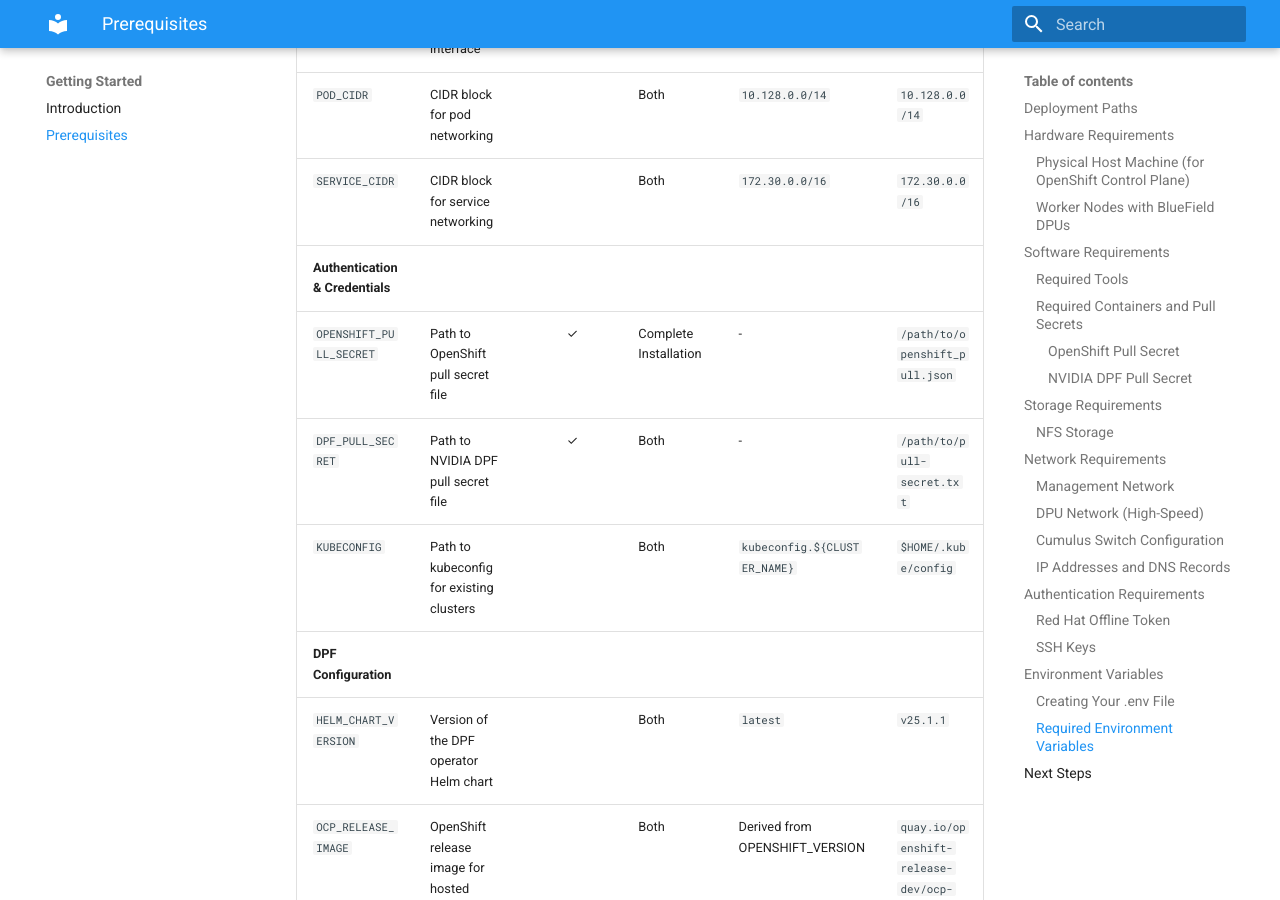
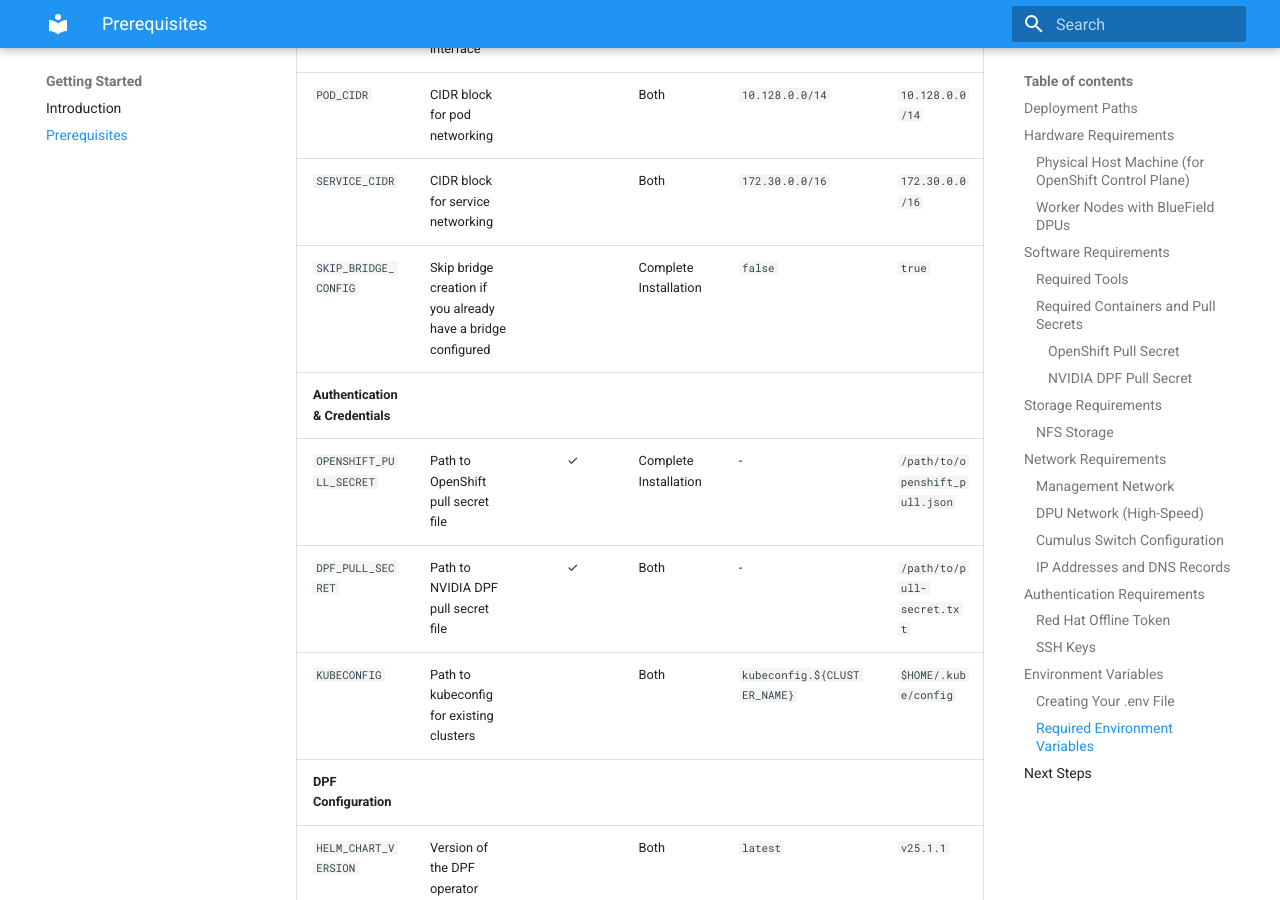
Before and after one commit to szigmon/openshift-dpf, an MkDocs documentation site: the page built from docs/prerequisites.md, in a window 1280 px wide and 900 px high, scrolled down 6495 px. Built offline with MkDocs 1.6.1 and Material for MkDocs 9.7.7, drawn with Linux system fonts in a browser that asks for light colours.

Commit message:
Fix navigation issues in Netlify and update prerequisites with SKIP_BRIDGE_CONFIG

```diff
--- a/docs/prerequisites.md
+++ b/docs/prerequisites.md
@@ -200,6 +200,7 @@
 | `DPU_INTERFACE` | Primary DPU network interface | ✓ | Both | - | `ens7f0np0` |
 | `POD_CIDR` | CIDR block for pod networking | | Both | `10.128.0.0/14` | `10.128.0.0/14` |
 | `SERVICE_CIDR` | CIDR block for service networking | | Both | `172.30.0.0/16` | `172.30.0.0/16` |
+| `SKIP_BRIDGE_CONFIG` | Skip bridge creation if you already have a bridge configured | | Complete Installation | `false` | `true` |
 | **Authentication & Credentials** |
 | `OPENSHIFT_PULL_SECRET` | Path to OpenShift pull secret file | ✓ | Complete Installation | - | `/path/to/openshift_pull.json` |
 | `DPF_PULL_SECRET` | Path to NVIDIA DPF pull secret file | ✓ | Both | - | `/path/to/pull-secret.txt` |
--- a/mkdocs.yml
+++ b/mkdocs.yml
@@ -9,11 +9,9 @@
     - navigation.sections
     - content.code.annotate
     - content.tabs.link
-    - content.action.edit
   palette:
-    - scheme: default
-      primary: blue
-      accent: light blue
+    primary: blue
+    accent: light blue
 
 markdown_extensions:
   - admonition
@@ -34,7 +32,7 @@
   - search
   - mermaid2
 
-# Simplified flat navigation
+# Clean and simple navigation
 nav:
   - Home: index.md
   - Getting Started:
@@ -53,11 +51,7 @@
     - FAQ: faq.md
     - Resources: resources.md
 
-# Add custom JavaScript to fix navigation
-extra_javascript:
-  - assets/javascripts/nav-fix.js
-
 docs_dir: docs
 
-# Important: for Netlify, enable directory URLs
+# Standard format that works well with Netlify
 use_directory_urls: true
```
Also changed, not shown: netlify.toml.
